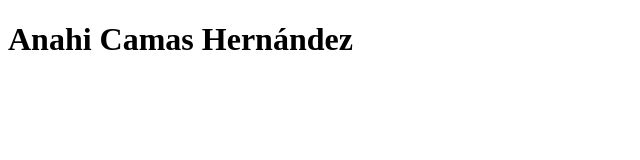
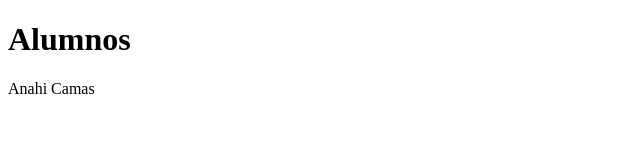
Before and after one commit to anahicamash/Practica2, a plain HTML site: page index.html in a window 1280 px wide. Shown: the whole page, without its empty margins (0-640 px from the left). Drawn offline with Linux system fonts and the light colour scheme.

Commit message:
Anahi nombre

```diff
--- a/index.html
+++ b/index.html
@@ -8,6 +8,8 @@
 
 </head>
 <body>
-    <h1> Anahi Camas Hernández </h1>
+    <h1> Alumnos </h1>
+    <p>Anahi Camas</p>
+
 </body>
 </html>
```
